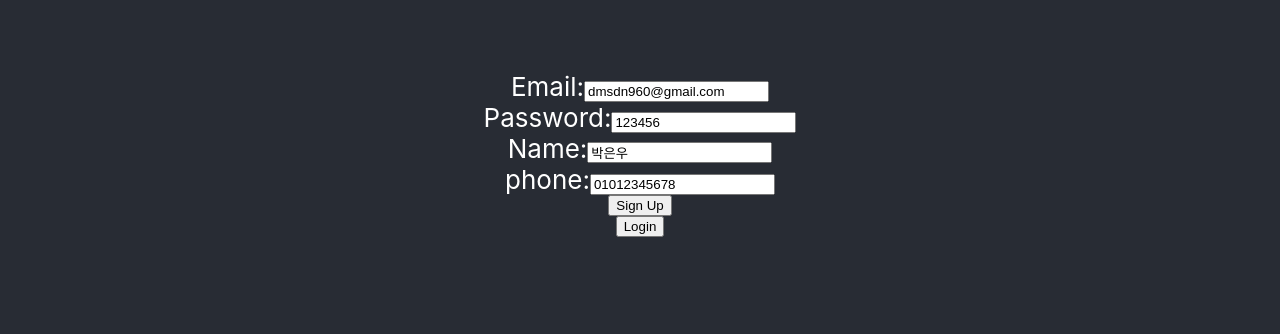
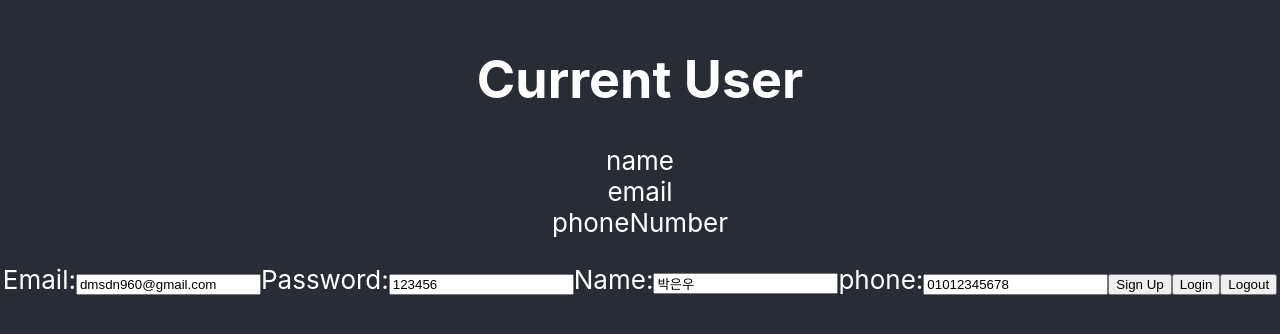
Before and after one commit to joan-KIM/soboro, a React (Create React App) app: page / in a window 1280 px wide. Shown: the part 246-580 px from the top of the page. Built offline with nearby package versions, Linux system fonts and the light colour scheme; no server answers.

Commit message:
login test page

```diff
--- a/package.json
+++ b/package.json
@@ -2,6 +2,7 @@
   "name": "timeline",
   "version": "0.1.0",
   "private": true,
+  "homepage": "./",
   "dependencies": {
     "@firebase/rules-unit-testing": "^2.0.2",
     "@testing-library/jest-dom": "^5.16.2",
--- a/public/index.html
+++ b/public/index.html
@@ -3,7 +3,7 @@
   <head>
     <meta charset="utf-8">
     <meta name="viewport" content="width=device-width, initial-scale=1">
-    <title>Welcome to Firebase Hosting</title>
+    <title>Timeline</title>
   </head>
   <body>
     <div id="root"></div>
--- a/src/App.js
+++ b/src/App.js
@@ -1,46 +1,12 @@
-import React, {useState} from 'react';
+import React from 'react';
 import './App.css';
-import { createUser, getCurrentUser, login } from './firebase/auth';
-import { getUser } from './firebase/firestore';
+import Auth from './Auth';
 
 function App() {
-  const [email, setEmail] = useState('dmsdn960@gmail.com');
-  const [password, setPassword] = useState('123456');
-  const [name, setName] = useState('박은우');
-  const [phoneNumber, setPhoneNumber] = useState('01012345678');
-
   return (
     <div className="App">
       <header className="App-header">
-        <label>
-          Email:
-          <input value={email} onChange={e => setEmail(e.target.value)} />
-        </label>
-        <label>
-          Password:
-          <input value={password} onChange={e => setPassword(e.target.value)} />
-        </label>
-        <label>
-          Name:
-          <input value={name} onChange={e => setName(e.target.value)} />
-        </label>
-        <label>
-          phone:
-          <input value={phoneNumber} onChange={e => setPhoneNumber(e.target.value)} />
-        </label>
-
-        <button onClick={() => {createUser({email, password, name, phoneNumber})}}>Sign Up</button>
-        <button onClick={() => {
-          login('dmsdn960@gmail.com', '123456')
-            .then(() => getCurrentUser())
-            .then((user) => {
-              console.log(user.displayName);
-              return getUser(user.displayName)
-            })
-            .then(user => {
-              console.log(user)
-            })
-        }}>Login</button>
+        <Auth />
       </header>
     </div>
   );
--- /dev/null
+++ b/src/Auth.jsx
@@ -0,0 +1,57 @@
+import React, {useState} from 'react';
+import './App.css';
+import { createUser, getCurrentUser, login, logout } from './firebase/auth';
+import { getUser } from './firebase/firestore';
+
+function Auth() {
+  const [email, setEmail] = useState('dmsdn960@gmail.com');
+  const [password, setPassword] = useState('123456');
+  const [name, setName] = useState('박은우');
+  const [phoneNumber, setPhoneNumber] = useState('01012345678');
+  const [user, setUser] = useState({});
+
+  return (
+    <div>
+      <h1>Current User</h1>
+      <dl>
+        <dt>name</dt>
+        <dd>{user.name}</dd>
+        <dt>email</dt>
+        <dd>{user.email}</dd>
+        <dt>phoneNumber</dt>
+        <dd>{user.phoneNumber}</dd>
+      </dl>
+      <label>
+        Email:
+        <input value={email} onChange={e => setEmail(e.target.value)} />
+      </label>
+      <label>
+        Password:
+        <input value={password} onChange={e => setPassword(e.target.value)} />
+      </label>
+      <label>
+        Name:
+        <input value={name} onChange={e => setName(e.target.value)} />
+      </label>
+      <label>
+        phone:
+        <input value={phoneNumber} onChange={e => setPhoneNumber(e.target.value)} />
+      </label>
+
+      <button onClick={() => {createUser({email, password, name, phoneNumber})}}>Sign Up</button>
+      <button onClick={() => {
+        login(email, password)
+          .then(() => getCurrentUser())
+          .then((user) => {
+            return getUser(user.displayName)
+          })
+          .then(user => {
+            setUser(user);
+          })
+      }}>Login</button>
+      <button onClick={() => logout().then(() => setUser({}))}>Logout</button>
+    </div>
+  );
+}
+
+export default Auth;
```
Also changed, not shown: src/Store.jsx (added).
